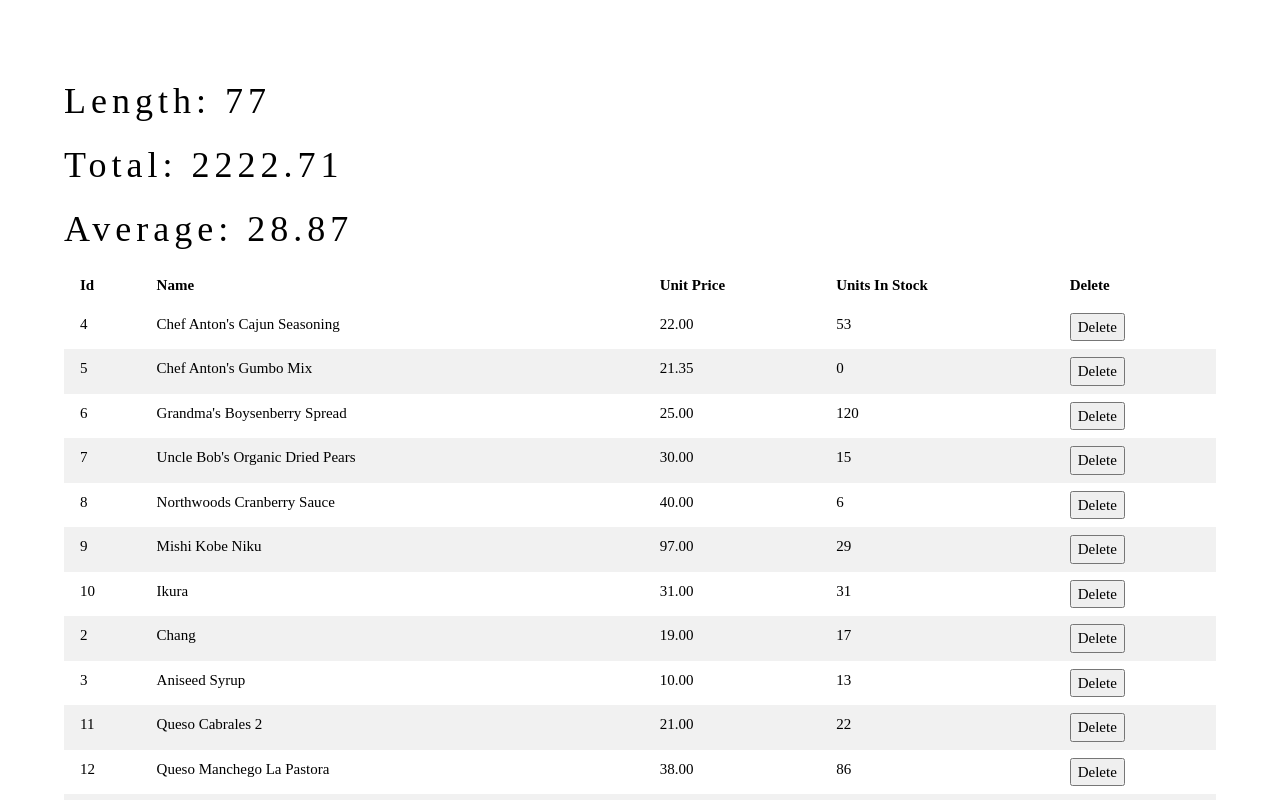
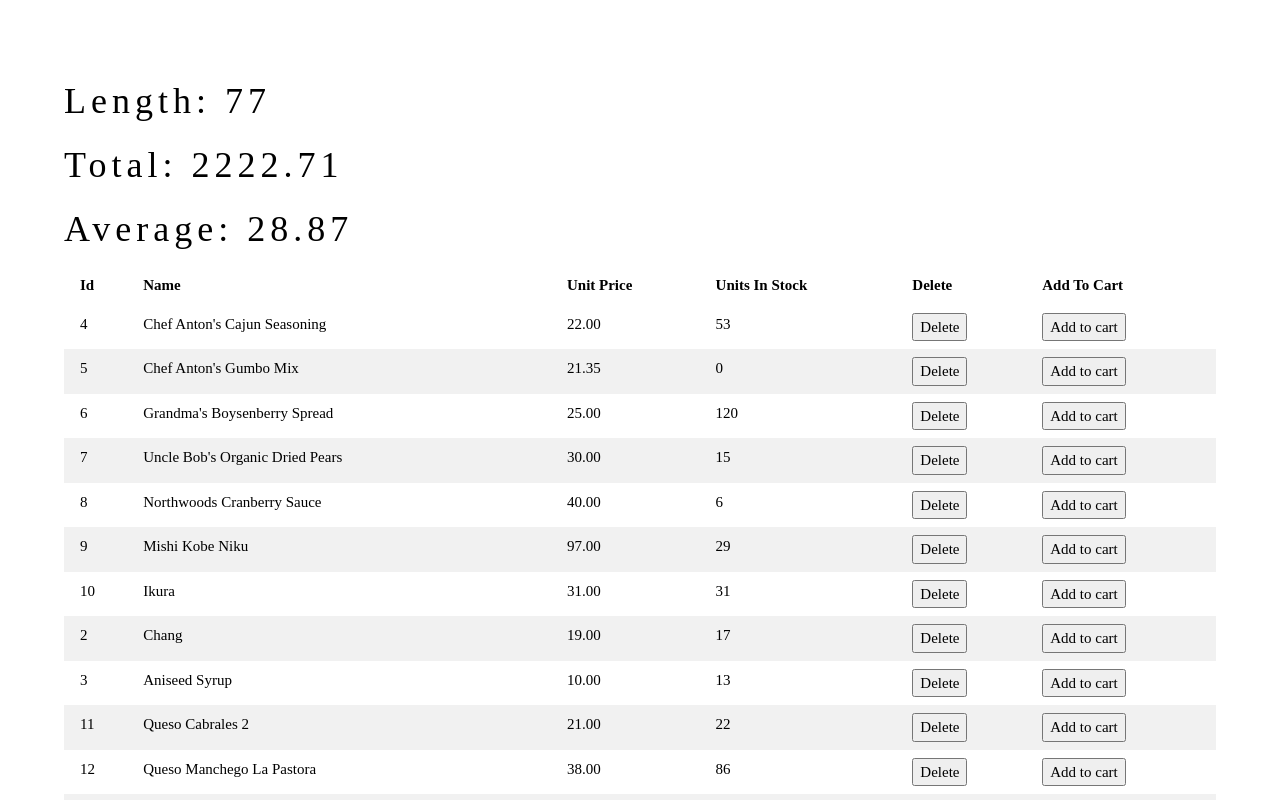
Before and after one commit to yakintech/nkolay-react-tutorial, a React (Create React App) app: page / in a window 1280 px wide. Shown: the top 800 px of the page. Built offline with nearby package versions, Linux system fonts and the light colour scheme.

Commit message:
cart operation

```diff
--- a/src/stateSample/ProductsPage.jsx
+++ b/src/stateSample/ProductsPage.jsx
@@ -4,6 +4,7 @@ import ProductsHeader from './ProductsHeader';
 
 function ProductsPage() {
     const [products, setproducts] = useState(productsData)
+    const [cart, setcart] = useState([])
 
 
     const removeProduct = (id) => {
@@ -18,6 +19,29 @@ function ProductsPage() {
 
     let averagePrice = totalPrice / products.length
 
+
+    const addToCart = (product) => {
+
+        var item = cart.find(q => q.id == product.id)
+
+        if(item){
+            item.quantity = item.quantity + 1
+            setcart([...cart])
+        }
+        else{
+            let newCartItem = {
+                id:product.id,
+                quantity:1,
+                unitPrice:product.unitPrice
+            }
+
+            setcart([...cart, newCartItem])
+        }
+    }
+
+
+
+
     return (<>
         <ProductsHeader totalPrice={totalPrice} averagePrice={averagePrice} productsLength={products.length} />
 
@@ -29,6 +53,7 @@ function ProductsPage() {
                     <th>Unit Price</th>
                     <th>Units In Stock</th>
                     <th>Delete</th>
+                    <th>Add To Cart</th>
                 </tr>
             </thead>
             <tbody>
@@ -40,6 +65,7 @@ function ProductsPage() {
                             <td>{product.unitPrice.toFixed(2)}</td>
                             <td>{product.unitsInStock}</td>
                             <td><button onClick={() => removeProduct(product.id)}>Delete</button></td>
+                            <td><button onClick={() => addToCart(product)}>Add to cart</button> </td>
                         </tr>
                     ))
                 }
@@ -49,3 +75,18 @@ function ProductsPage() {
 }
 
 export default ProductsPage
+
+
+
+// let cart = [
+//     {
+//         id:1,
+//         quantity:2,
+//         unitPrice:500
+//     },
+//     {
+//         id:6,
+//         quantity:3,
+//         unitPrice:100
+//     }
+// ]
```
